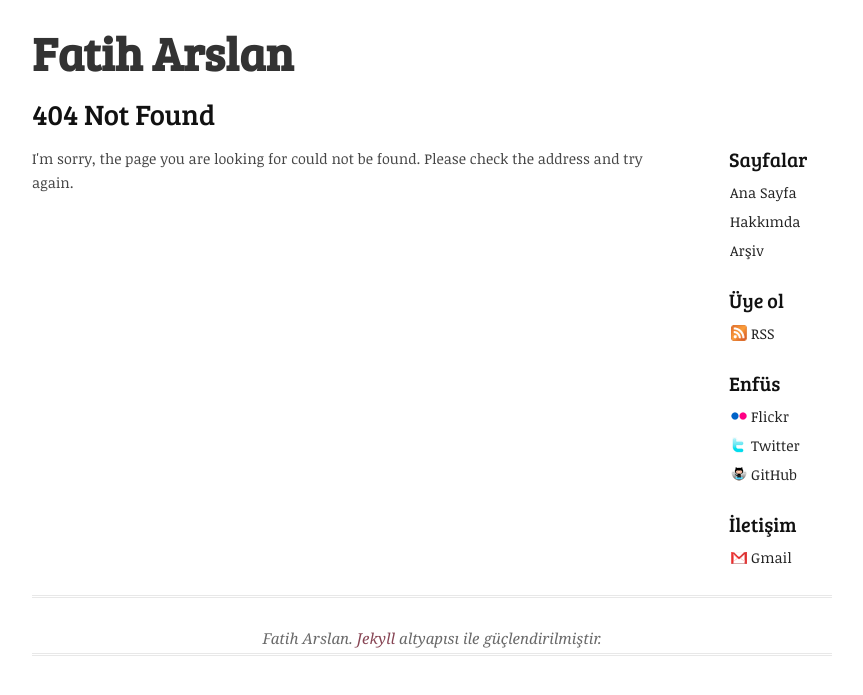
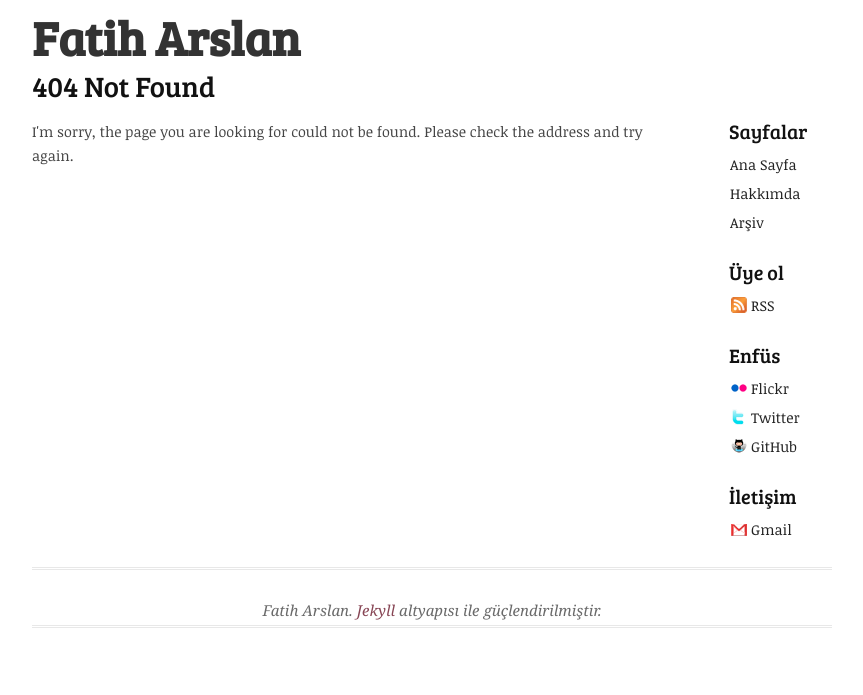
Before and after one commit to fatih/blog.arsln.org-backup, a Jekyll site: the page built from 404.html, in a window 1280 px wide. Shown: the top 695 px of the page, without its empty margins (208-1071 px from the left). Built offline with Jekyll 4.4.1, drawn with Linux system fonts in a browser that asks for light colours; Markdown is read by kramdown in place of the engine named in the settings; comment, search, counter and statistics services are not loaded.

Commit message:
Fix Header to not use h1 tag

```diff
--- a/_layouts/default.html
+++ b/_layouts/default.html
@@ -19,7 +19,7 @@
   <body>
     <div class="container">
       <header class="span-21 last" id="header">
-        <h1><a href="{{ site.url }}" rel="home bookmark">{{ site.title }}</a></h1>
+        <a href="{{ site.url }}" rel="home bookmark">{{ site.title }}</a>
       </header>
 
       <div class="span-16" id="content">
--- a/css/custom.css
+++ b/css/custom.css
@@ -4,17 +4,33 @@
 .container {
     margin: 10px auto;
 }
+/*#header {*/
+    /*font-size: 1.3em;*/
+    /*padding: 5px 0;*/
+    /*text-align: left;*/
+/*}*/
+/*#header h1 {*/
+    /*font-weight: bold;*/
+    /*margin: 0;*/
+    /*padding-top: 15px;*/
+/*}*/
+/*#header h1 a {*/
+    /*color: #333333;*/
+    /*text-decoration: none;*/
+/*}*/
+/*#content {*/
+    /*text-align: left;*/
+/*}*/
+
 #header {
-    font-size: 1.3em;
+    font-size: 4em;
     padding: 5px 0;
+    font-weight: bold;
     text-align: left;
+    padding-top: 15px;
+    margin: 0;
 }
-#header h1 {
-    font-weight: bold;
-    margin: 0;
-    padding-top: 15px;
-}
-#header h1 a {
+#header a {
     color: #333333;
     text-decoration: none;
 }
--- a/css/screen.css
+++ b/css/screen.css
@@ -46,7 +46,7 @@
     overflow-x: hidden;
     overflow-y: scroll;
 }
-h1, h2, h3, h4, h5, h6 {
+header, h1, h2, h3, h4, h5, h6 {
     color: #111111;
     font-family: 'Bree Serif',Arial,Helvetica,sans-serif;
     font-weight: normal;
@@ -54,6 +54,14 @@
 .wf-loading body, .wf-loading h1, .wf-loading h2, .wf-loadingh3, .wf-loading h4, .wf-loading h5, .wf-loading h6 {
     visibility: hidden;
 }
+/*header {*/
+    /*font-size: 3em;*/
+    /*font-weight: bold;*/
+    /*line-height: 1;*/
+    /*margin: 0;*/
+    /*padding-top:15px;*/
+    /*padding: 5px 0;*/
+/*}*/
 h1 {
     font-size: 3em;
     line-height: 1;
```
